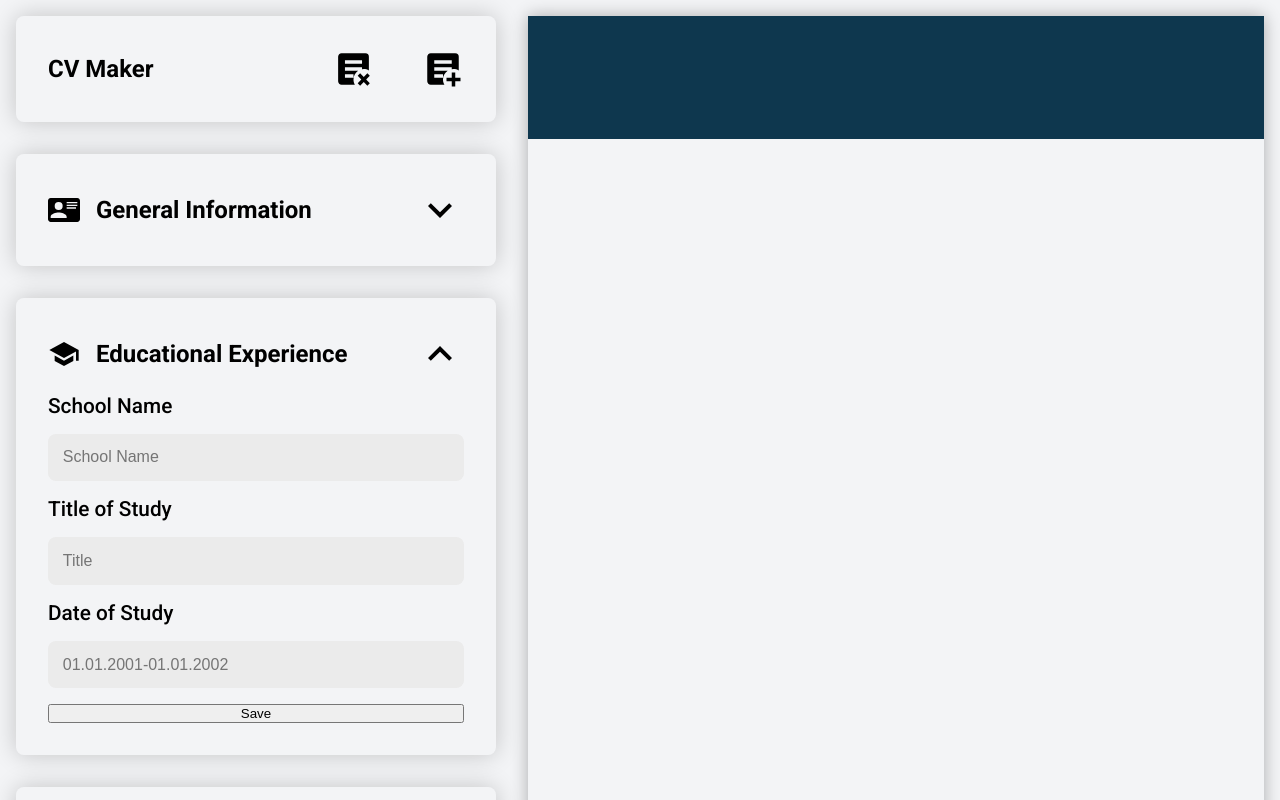
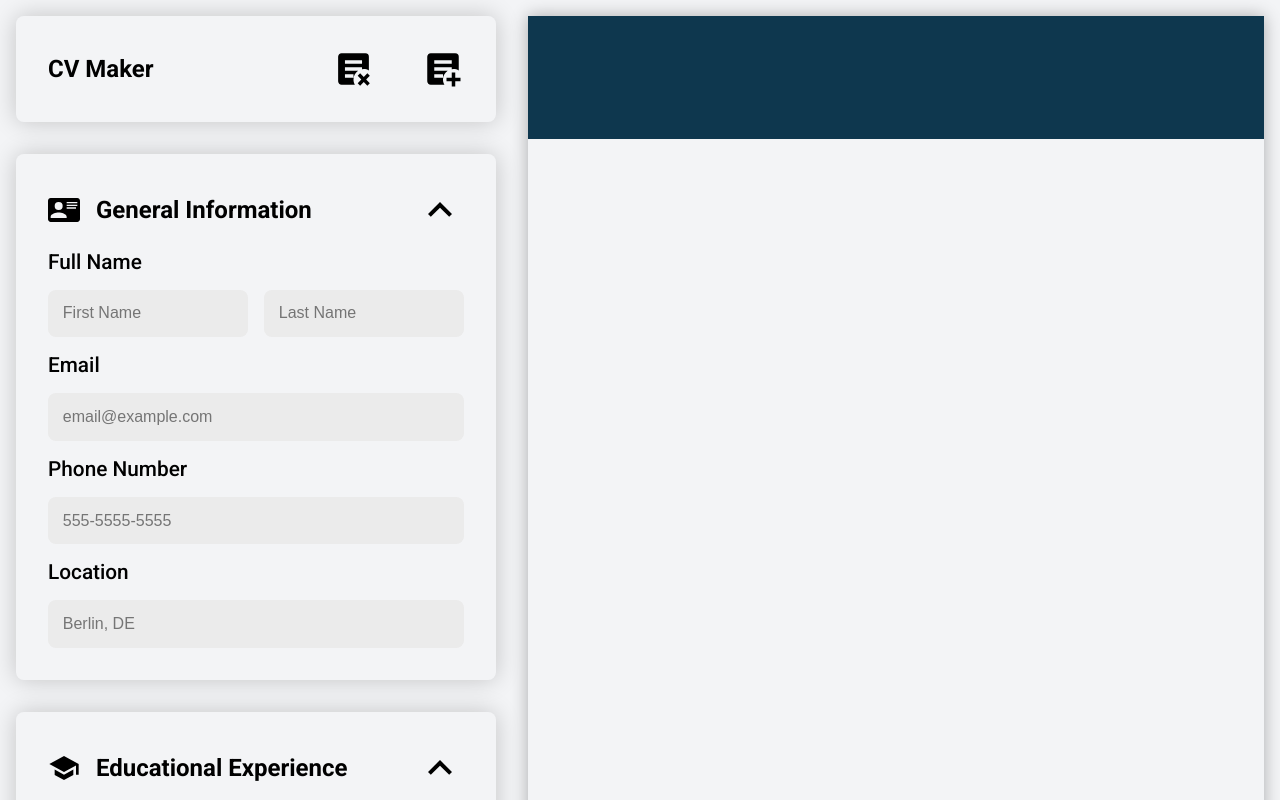
Before and after one commit to andriinero/resufriend, a React (Vite) app: page / in a window 1280 px wide. Shown: the top 800 px of the page. Built offline with nearby package versions, Linux system fonts and the light colour scheme.

Commit message:
Implement experience data management

```diff
--- a/src/components/editor/InputPanelEducational.jsx
+++ b/src/components/editor/InputPanelEducational.jsx
@@ -2,13 +2,11 @@ export { InputPanelEducational };
 
 function InputPanelEducational({
     isExpanded,
-    schoolName,
-    titleOfStudy,
-    dateOfStudy,
-    schoolNameHandler,
-    titleOfStudyHandler,
-    dateOfStudyHandler,
-    writeEducationalExperienceHandler
+    educationalExperience,
+    educationalHandlerContainer,
+    writeEducationalExperienceHandler,
+    toggleEditModeHandler,
+
 }) {
     const expandedClass = isExpanded ? 'input-panel' : 'input-panel--hidden';
 
@@ -17,22 +15,23 @@ function InputPanelEducational({
             <div className="input-panel__item">
                 <label className="input-panel__label" htmlFor="school-name">School Name</label>
                 <div className="input-panel__field">
-                    <input value={schoolName} onChange={schoolNameHandler} id="school-name" type="text" placeholder="School Name" />
+                    <input value={educationalExperience.schoolName} onChange={educationalHandlerContainer.schoolNameHandler} id="school-name" type="text" placeholder="School Name" />
                 </div>
             </div>
             <div className="input-panel__item">
                 <label className="input-panel__label" htmlFor="title-of-study">Title of Study</label>
                 <div className="input-panel__field">
-                    <input value={titleOfStudy} onChange={titleOfStudyHandler} id="title-of-study" type="text" placeholder="Title" />
+                    <input value={educationalExperience.titleOfStudy} onChange={educationalHandlerContainer.titleOfStudyHandler} id="title-of-study" type="text" placeholder="Title" />
                 </div>
             </div>
             <div className="input-panel__item">
                 <label className="input-panel__label" htmlFor="date-of-study">Date of Study</label>
                 <div className="input-panel__field">
-                    <input value={dateOfStudy} onChange={dateOfStudyHandler} id="date-of-study" type="text" placeholder="01.01.2001-01.01.2002" />
+                    <input value={educationalExperience.dateOfStudy} onChange={educationalHandlerContainer.dateOfStudyHandler} id="date-of-study" type="text" placeholder="01.01.2001-01.01.2002" />
                 </div>
             </div>
-            <button onClick={writeEducationalExperienceHandler} type="button">Save</button>
+            <button className="input-panel__button" onClick={writeEducationalExperienceHandler} type="button">Save</button>
+            <button className="input-panel__button" onClick={toggleEditModeHandler} type="button">Cancel</button>
         </div>
     );
 }
--- a/src/components/editor/InputPanelPractical.jsx
+++ b/src/components/editor/InputPanelPractical.jsx
@@ -32,7 +32,7 @@ function InputPanelPractical({
                 <label htmlFor="date-of-study">Employment Period</label>
                 <input value={employmentPeriod} onChange={employmentPeriodHandler} id="date-of-study" type="text" placeholder="01.01.2001-02.02.2005" />
             </div>
-            <button onClick={writePracticalExperienceHandler} type="button">Save</button>
+            <button className="input-panel__save-button" onClick={writePracticalExperienceHandler} type="button">Save</button>
         </div>
     );
 }
--- a/src/pages/initialPage/InitialPage.jsx
+++ b/src/pages/initialPage/InitialPage.jsx
@@ -6,6 +6,7 @@ import { ScreenSection } from "./screen/ScreenSection";
 import getResetStateObject from "../../utils/getResetStateObject";
 import getDummyState from "../../utils/getDummyState";
 import validateExperienceData from "../../utils/validateExperienceData";
+import idGenerator from "../../utils/idGenerator";
 
 function InitialPage() {
     // Current user input data
@@ -43,6 +44,15 @@ function InitialPage() {
         resetEducationalExperience();
     }
 
+    function deleteEducationalHandler(schoolName) {
+        console.log('edu deleted');
+        const newContainer = educationalExperienceContainer.filter((experience) => {
+            return experience.schoolName !== schoolName
+        });
+
+        setEducationalExperienceContainer(newContainer);
+    }
+
     const [practicalExperienceContainer, setPracticalExperienceContainer] = useState([]);
 
     function writePracticalExperienceHandler() {
@@ -53,6 +63,14 @@ function InitialPage() {
         );
 
         resetPracticalExperience();
+    }
+
+    function deletePracticalHandler(companyName) {
+        const newContainer = practicalExperienceContainer.filter((experience) => {
+            return experience.companyName !== companyName;
+        });
+
+        setPracticalExperienceContainer(newContainer);
     }
 
     const generalHandlerContainer = {
@@ -80,6 +98,9 @@ function InitialPage() {
         setGeneralInfo(getResetStateObject(generalInfo));
         setEducationalExperience(getResetStateObject(educationalExperience));
         setPracticalExperience(getResetStateObject(practicalExperience));
+
+        setEducationalExperienceContainer([]);
+        setPracticalExperienceContainer([]);
     }
 
     function resetEducationalExperience() {
@@ -110,6 +131,8 @@ function InitialPage() {
                 generalInfoChange={{ generalInfo, generalHandlerContainer }}
                 educationalExperienceChange={{ educationalExperience, educationalHandlerContainer, writeEducationalExperienceHandler }}
                 practicalExperienceChange={{ practicalExperience, practicalHandlerContainer, writePracticalExperienceHandler }}
+                educationalExperienceEdit={{ educationalExperienceContainer, deleteEducationalHandler }}
+                practicalExperienceEdit={{ practicalExperienceContainer, deletePracticalHandler }}
             />
             <ScreenSection
                 generalInfo={generalInfo}
--- a/src/pages/initialPage/editor/ControlsEducationalExperience.jsx
+++ b/src/pages/initialPage/editor/ControlsEducationalExperience.jsx
@@ -1,14 +1,23 @@
 import { useState } from "react";
 import { InputPanelEducational } from "../../../components/editor/InputPanelEducational";
 import { InputPanelExpand } from "../../../components/editor/InputPanelExpand";
+import { InputEducationalContainer } from "../../../components/editor/InputEducationalContainer";
 
 export { ControlsEducationalExperience };
 
-function ControlsEducationalExperience(props) {
+function ControlsEducationalExperience({
+    educationalExperienceChange,
+    educationalExperienceEdit,
+}) {
     const [isExpanded, setIsExpanded] = useState(true);
+    const [isEditMode, setIsEditMode] = useState(true);
 
     function toggleExpandHandler(e) {
         setIsExpanded(!isExpanded);
+    }
+
+    function toggleEditModeHandler(e) {
+        setIsEditMode(!isEditMode)
     }
 
     return (
@@ -20,7 +29,15 @@ function ControlsEducationalExperience(props) {
                 </div>
                 <InputPanelExpand isExpanded={isExpanded} toggleExpandHandler={toggleExpandHandler} />
             </div>
-            <InputPanelEducational isExpanded={isExpanded} {...props} />
+            {isEditMode ?
+                (<InputPanelEducational
+                    isExpanded={isExpanded}
+                    toggleEditModeHandler={toggleEditModeHandler}
+                    {...educationalExperienceChange} />) :
+                (<InputEducationalContainer
+                    toggleEditModeHandler={toggleEditModeHandler}
+                    {...educationalExperienceEdit}
+                />)}
         </div>
     );
 }
--- a/src/pages/initialPage/editor/ControlsGeneralInfo.jsx
+++ b/src/pages/initialPage/editor/ControlsGeneralInfo.jsx
@@ -5,7 +5,7 @@ import { InputPanelGeneral } from "../../../components/editor/InputPanelGeneral"
 export { ControlsGeneralInfo };
 
 function ControlsGeneralInfo(props) {
-    const [isExpanded, setIsExpanded] = useState(false);
+    const [isExpanded, setIsExpanded] = useState(true);
 
     function toggleExpandHandler(e) {
         console.log('ping');
--- a/src/pages/initialPage/editor/EditorControls.jsx
+++ b/src/pages/initialPage/editor/EditorControls.jsx
@@ -8,6 +8,8 @@ function EditorControls({
     generalInfoChange,
     educationalExperienceChange,
     practicalExperienceChange,
+    educationalExperienceEdit,
+    practicalExperienceEdit,
 }) {
     return (
         <>
@@ -16,14 +18,14 @@ function EditorControls({
                 {...generalInfoChange.generalHandlerContainer}
             />
             <ControlsEducationalExperience
-                {...educationalExperienceChange.educationalExperience}
-                {...educationalExperienceChange.educationalHandlerContainer}
-                writeEducationalExperienceHandler={educationalExperienceChange.writeEducationalExperienceHandler}
+                educationalExperienceChange={educationalExperienceChange}
+                educationalExperienceEdit={educationalExperienceEdit}
             />
             <ControlsPracticalExperience
                 {...practicalExperienceChange.practicalExperience}
                 {...practicalExperienceChange.practicalHandlerContainer}
                 writePracticalExperienceHandler={practicalExperienceChange.writePracticalExperienceHandler}
+                practicalExperienceEdit={practicalExperienceEdit}
             />
         </>
     );
--- a/src/pages/initialPage/editor/EditorSection.jsx
+++ b/src/pages/initialPage/editor/EditorSection.jsx
@@ -10,6 +10,8 @@ function EditorSection({
     generalInfoChange,
     educationalExperienceChange,
     practicalExperienceChange,
+    educationalExperienceEdit,
+    practicalExperienceEdit,
 }) {
     return (
         <section className="editor-section">
@@ -20,6 +22,8 @@ function EditorSection({
                 generalInfoChange={generalInfoChange}
                 educationalExperienceChange={educationalExperienceChange}
                 practicalExperienceChange={practicalExperienceChange}
+                educationalExperienceEdit={educationalExperienceEdit}
+                practicalExperienceEdit={practicalExperienceEdit}
             />
         </section>
     );
--- a/src/style/editor.css
+++ b/src/style/editor.css
@@ -1,3 +1,8 @@
+:root {
+    --control-btn-bg-clr: #0077ff;
+    --control-btn-txt-clr: #fff;
+}
+
 .editor-section {
     padding: 1em;
     display: flex;
@@ -43,7 +48,6 @@
     gap: 1rem;
     transform-origin: top;
     transition: all 600ms ease;
-    /* transform: translateY(0); */
 }
 
 .input-panel--hidden {
@@ -51,6 +55,23 @@
     z-index: -1;
     opacity: 0;
     transform: translateY(-10px);
+}
+
+.input-panel__button {
+    font-size: 1rem;
+    padding: 0.6em;
+    color: var(--control-btn-txt-clr);
+    background-color: var(--control-btn-bg-clr);
+    max-width: 80px;
+    border: 1px solid transparent;
+    border-radius: 4px;
+    transition: background-color 250ms, border-color 250ms ease-in-out;
+}
+
+.input-panel__button:hover {
+    color: var(--control-btn-bg-clr);
+    background-color: var(--control-btn-txt-clr);
+    border-color: var(--control-btn-bg-clr);
 }
 
 .input-panel__header {
--- a/src/style/index.css
+++ b/src/style/index.css
@@ -25,6 +25,10 @@ input {
 input:focus {
     box-shadow: 0 0 1em rgb(0 0 0 / 0.2);
     border-color: #0077ff;
+}
+
+button:hover {
+    cursor: pointer;
 }
 
 .main-page {
--- a/src/style/screen.css
+++ b/src/style/screen.css
@@ -2,7 +2,7 @@
     --screen-header-bg-clr: #0e374e;
     --screen-header-txt-clr: #fff;
     --screen-header-icon-clr: invert(100%) sepia(100%) saturate(2%) hue-rotate(175deg) brightness(104%) contrast(100%);
-    --experience-header-bg-clr: rgba(14, 55, 78, .07);
+    --experience-header-bg-clr: #0e374e12;
     --experience-header-txt-clr: #0e374e;
 }
 
```
